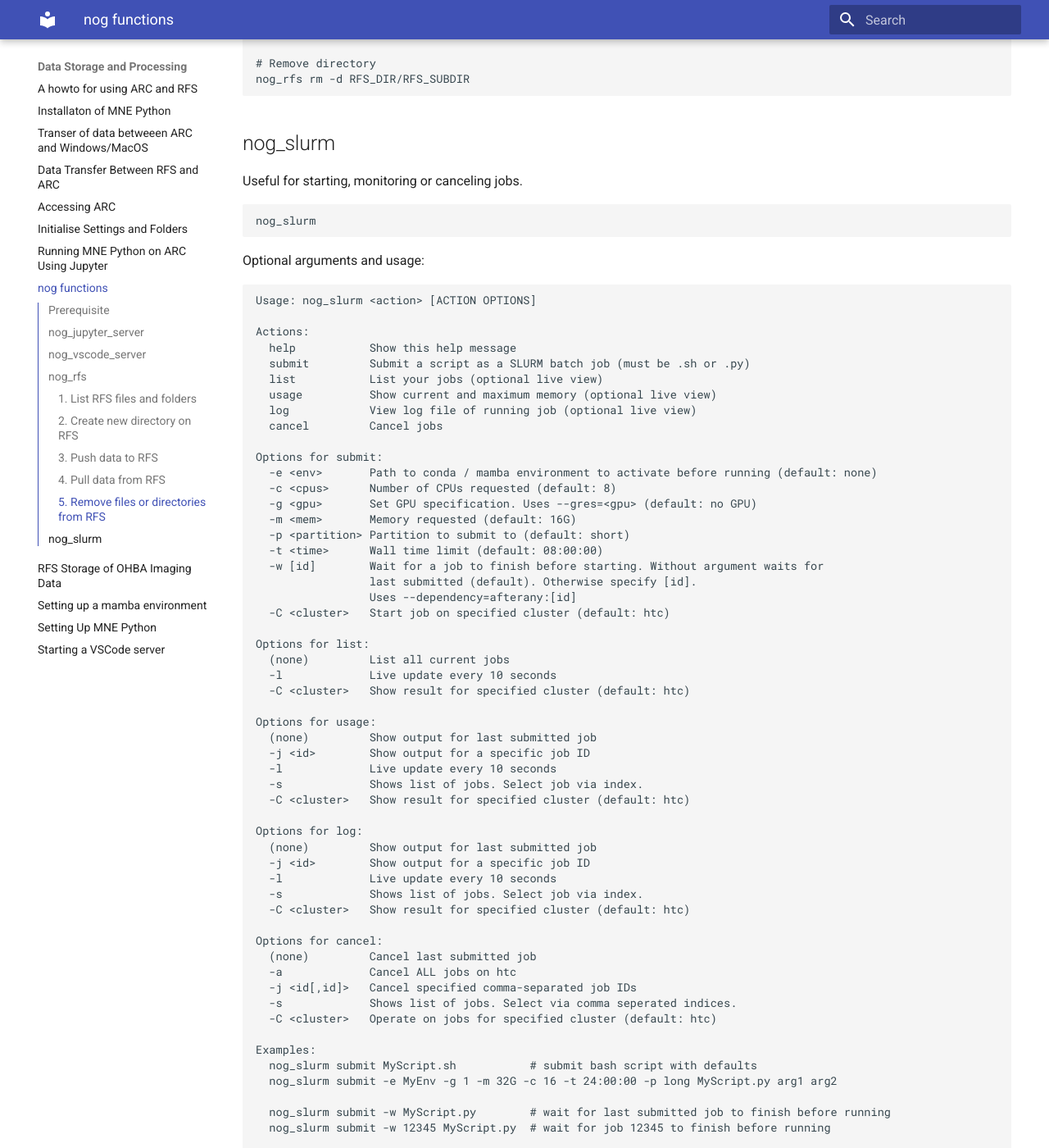
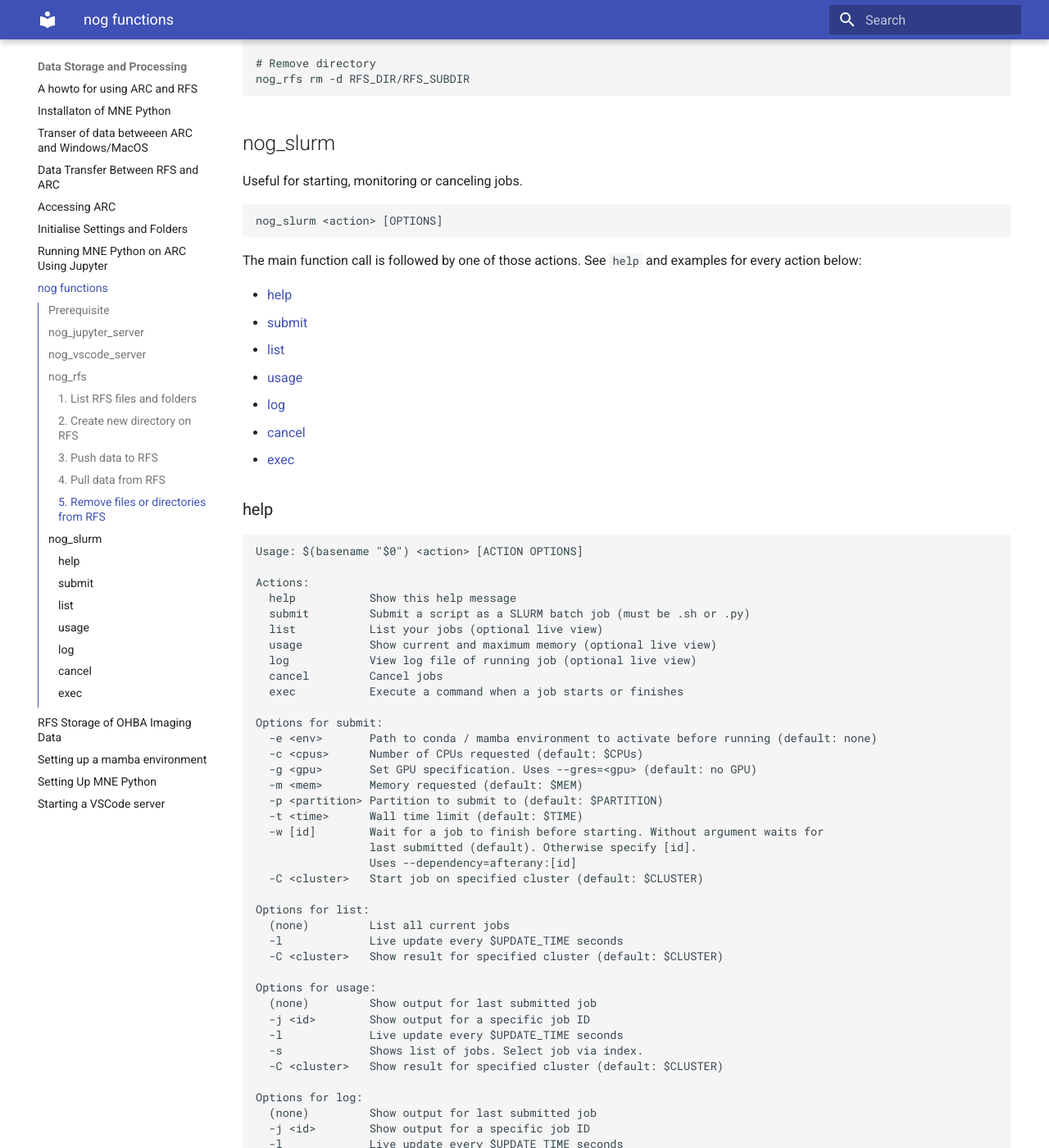
Before and after one commit to Neuronal-Oscillations/group-handbook, an MkDocs documentation site: the page built from docs/Data-Storage-and-Processing/nog-functions.md, in a window 1280 px wide and 1400 px high, scrolled down 3470 px. Shown: the whole window at 82% size. Built offline with MkDocs 1.6.1 and Material for MkDocs 9.7.7, drawn with Linux system fonts in a browser that asks for light colours; some of the changed text lies outside the part shown.

Commit message:
Update nog-functions.md

````diff
--- a/docs/Data-Storage-and-Processing/nog-functions.md
+++ b/docs/Data-Storage-and-Processing/nog-functions.md
@@ -173,13 +173,21 @@
 Useful for starting, monitoring or canceling jobs.
 
 ```bash
-nog_slurm
+nog_slurm <action> [OPTIONS]
 ```
+The main function call is followed by one of those actions. See `help` and examples for every action below:
 
-Optional arguments and usage:
+- [help](#help)
+- [submit](#submit)
+- [list](#list)
+- [usage](#usage)
+- [log](#log)
+- [cancel](#cancel)
+- [exec](#exec)
 
+### help
 ```bash
-Usage: nog_slurm <action> [ACTION OPTIONS]
+Usage: $(basename "$0") <action> [ACTION OPTIONS]
 
 Actions:
   help           Show this help message
@@ -188,69 +196,81 @@
   usage          Show current and maximum memory (optional live view)
   log            View log file of running job (optional live view)
   cancel         Cancel jobs
+  exec           Execute a command when a job starts or finishes
 
 Options for submit:
   -e <env>       Path to conda / mamba environment to activate before running (default: none)
-  -c <cpus>      Number of CPUs requested (default: 8)
+  -c <cpus>      Number of CPUs requested (default: $CPUs)
   -g <gpu>       Set GPU specification. Uses --gres=<gpu> (default: no GPU)
-  -m <mem>       Memory requested (default: 16G)
-  -p <partition> Partition to submit to (default: short)
-  -t <time>      Wall time limit (default: 08:00:00)
+  -m <mem>       Memory requested (default: $MEM)
+  -p <partition> Partition to submit to (default: $PARTITION)
+  -t <time>      Wall time limit (default: $TIME)
   -w [id]        Wait for a job to finish before starting. Without argument waits for
                  last submitted (default). Otherwise specify [id].
                  Uses --dependency=afterany:[id]
-  -C <cluster>   Start job on specified cluster (default: htc)
+  -C <cluster>   Start job on specified cluster (default: $CLUSTER)
 
 Options for list:
   (none)         List all current jobs
-  -l             Live update every 10 seconds
-  -C <cluster>   Show result for specified cluster (default: htc)
+  -l             Live update every $UPDATE_TIME seconds
+  -C <cluster>   Show result for specified cluster (default: $CLUSTER)
 
 Options for usage:
   (none)         Show output for last submitted job
   -j <id>        Show output for a specific job ID
-  -l             Live update every 10 seconds
+  -l             Live update every $UPDATE_TIME seconds
   -s             Shows list of jobs. Select job via index.
-  -C <cluster>   Show result for specified cluster (default: htc)
+  -C <cluster>   Show result for specified cluster (default: $CLUSTER)
 
 Options for log:
   (none)         Show output for last submitted job
   -j <id>        Show output for a specific job ID
-  -l             Live update every 10 seconds
+  -l             Live update every $UPDATE_TIME seconds
   -s             Shows list of jobs. Select job via index.
-  -C <cluster>   Show result for specified cluster (default: htc)
+  -C <cluster>   Show result for specified cluster (default: $CLUSTER)
 
 Options for cancel:
   (none)         Cancel last submitted job
-  -a             Cancel ALL jobs on htc
+  -a             Cancel ALL jobs on $CLUSTER
   -j <id[,id]>   Cancel specified comma-separated job IDs
   -s             Shows list of jobs. Select via comma seperated indices.
-  -C <cluster>   Operate on jobs for specified cluster (default: htc)
+  -C <cluster>   Operate on jobs for specified cluster (default: $CLUSTER)
+
+Options for exec:
+  (none)         Watch last submitted job, execute when finished
+  -j <id>        Watch a specific job ID
+  -s             Shows list of jobs. Select job to watch via index.
+  -r             Execute when job starts running (default: wait for finish)
+  -C <cluster>   Operate on jobs for specified cluster (default: $CLUSTER)
 
 Examples:
-  nog_slurm submit MyScript.sh           # submit bash script with defaults
-  nog_slurm submit -e MyEnv -g 1 -m 32G -c 16 -t 24:00:00 -p long MyScript.py arg1 arg2
+  $(basename "$0") submit MyScript.sh           # submit bash script with defaults
+  $(basename "$0") submit -e MyEnv -g 1 -m 32G -c 16 -t 24:00:00 -p long MyScript.py arg1 arg2
 
-  nog_slurm submit -w MyScript.py        # wait for last submitted job to finish before running
-  nog_slurm submit -w 12345 MyScript.py  # wait for job 12345 to finish before running
+  $(basename "$0") submit -w MyScript.py        # wait for last submitted job to finish before running
+  $(basename "$0") submit -w 12345 MyScript.py  # wait for job 12345 to finish before running
 
-  nog_slurm list                         # list current jobs on htc
-  nog_slurm list -C arc -l               # list current jobs on arc, live update
+  $(basename "$0") list                         # list current jobs on $CLUSTER
+  $(basename "$0") list -C arc -l               # list current jobs on arc, live update
 
-  nog_slurm usage -j 12345               # report usage for job 12345
-  nog_slurm usage -j 12345 -l            # live update for job 12345
+  $(basename "$0") usage -j 12345               # report usage for job 12345
+  $(basename "$0") usage -j 12345 -l            # live update for job 12345
 
-  nog_slurm log -l                       # Show log file for last job, live update
-  nog_slurm log -j 12345                 # Show log file for job 12345
+  $(basename "$0") log -l                       # Show log file for last job, live update
+  $(basename "$0") log -j 12345                 # Show log file for job 12345
 
-  nog_slurm cancel                       # cancel last job on htc
-  nog_slurm cancel -s                    # cancel selected jobs on htc
+  $(basename "$0") cancel                       # cancel last job on $CLUSTER
+  $(basename "$0") cancel -s                    # cancel selected jobs on $CLUSTER
 
-  nog_slurm cancel -a -C arc             # cancel all jobs on arc
-  nog_slurm cancel -j 12345,12346        # cancel specific jobs on htc
+  $(basename "$0") cancel -a -C arc             # cancel all jobs on arc
+  $(basename "$0") cancel -j 12345,12346        # cancel specific jobs on $CLUSTER
+
+  $(basename "$0") exec echo done"              # Print "done" after last submitted job finished
+  $(basename "$0") exec -r echo started         # Print "started" after last submitted job started
+  $(basename "$0") exec -s -r  bash notify.sh   # select job, run script on start
 ```
 
-Example 1:
+### submit
 
 ```bash
 nog_slurm submit -e $DATA/environments/mne_env -m 32G -c 16 -t 12:00:00 -w 123456 $DATA/scripts/MyScript.py S42
@@ -278,7 +298,7 @@
 
 This will request 32 Gb of memory, 16 CPUs, for 12 hours, and submits a job that activates the mamba environment `mne_env` and runs the script `MyScript.py` with `S42` as an argument. However, this job will only start after job 123456 finished (`-w 123456`).
 
-Example 2:
+### list
 
 ```bash
 nog_slurm list -l
@@ -286,7 +306,7 @@
 
 This will show all currently running jobs on `htc` and update the view every 10s (`-l` for "live"). Omit `-l` for a one time lookup.
 
-Example 3:
+### usage
 
 ```bash
 nog_slurm usage -j 123456 -l
@@ -294,7 +314,7 @@
 
 Shows a live view (`-l`) of memory usage of job 123456 (`-j 123456`), which updates every 10s.
 
-Example 4:
+### log
 
 ```bash
 nog_slurm log -s -l
@@ -302,10 +322,18 @@
 
 Displays all jobs, of which you can select one running jobs (`-s`). The log file corresponding to this job will be displayed in terminal and live updated ('-l').
 
-Example 5:
+### cancel
 
 ```bash
 nog_slurm cancel -s -C arc
 ```
 
 Displays all jobs, of which you can select jobs to be canceled (`-s`) in a comma separated format (e.g. `1,3,4`). Selected jobs are canceled on the "arc" cluster (`-C arc`). If you e.g. want to cancel all jobs on "htc" use `nog_slurm cancel -a -C htc`.
+
+### exec
+
+```bash
+nog_slurm exec -j 123456 -r "nog_slurm log -l -j 123456"
+```
+
+After job 123456 (`-j 123456`) has started (`-r`), show a live view of its log file (`"nog_slurm log -l -j 123456"`).
````
